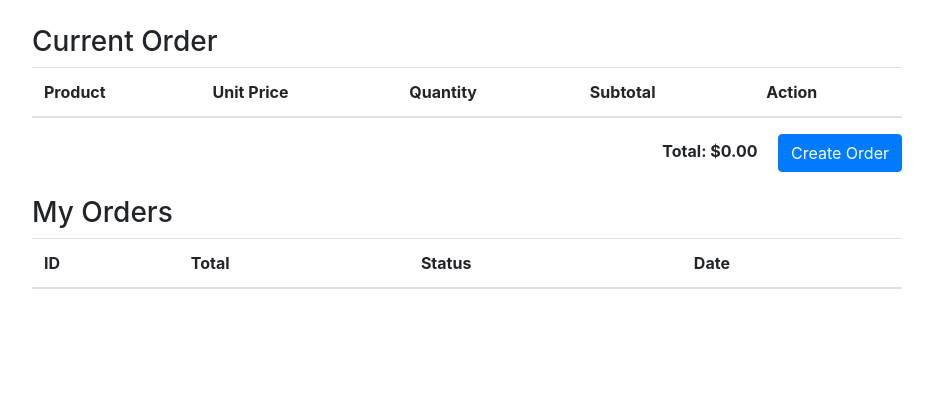
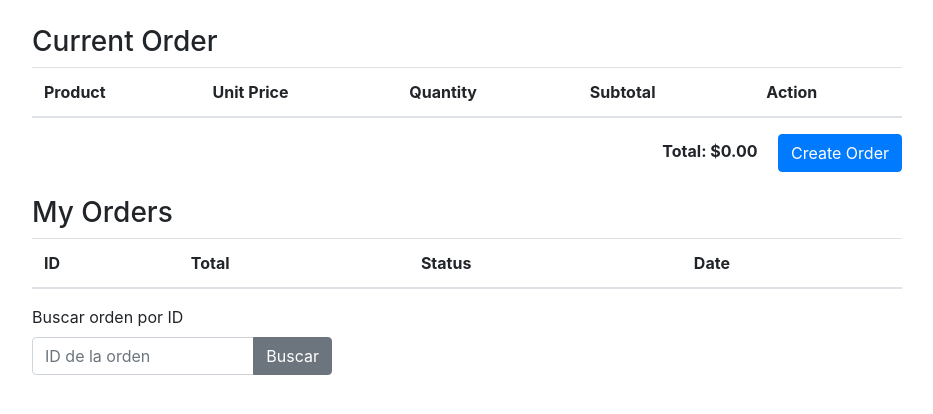
Before and after one commit to isalopeziba/parcial1Computacion, a Flask app: page /orders in a window 1280 px wide. Shown: the part 287-701 px from the top of the page, without its empty margins (173-1106 px from the left). Run offline with Flask 3, Linux system fonts and the light colour scheme; the visitor is signed in with stand-in values (Sample User, id 1); lists and menus that the app fills with data are empty; parts of the project's set-up code (start-up, migrations or seed data) failed here and were passed over; some libraries are stand-ins or nearby versions.

Commit message:
cambios del env y frontend

```diff
--- a/frontend/web/static/scriptOrders.js
+++ b/frontend/web/static/scriptOrders.js
@@ -159,3 +159,42 @@ document.getElementById('add-order-item-form').addEventListener('submit', addOrd
 document.getElementById('create-order-button').addEventListener('click', createOrder);
 loadProducts();
 loadOrders();
+
+
+// para obtener lso items de una orden en especifico
+
+async function searchOrderById() {
+    const orderId = document.getElementById('search-order-id').value.trim();
+    const resultBox = document.getElementById('order-search-result');
+
+    if (!orderId || Number(orderId) < 1) {
+        showMessage('Ingresa un ID de orden válido.', 'warning');
+        return;
+    }
+
+    try {
+        const response = await fetch(`${ORDERS_API}/${orderId}`, { credentials: 'include' });
+        const data = await response.json();
+
+        if (!response.ok) {
+            throw new Error(data.message || 'Orden no encontrada');
+        }
+
+        const itemsText = data.items
+            .map(item => `Producto #${item.product_id} - ${item.product_name} x${item.quantity} ($${Number(item.subtotal).toFixed(2)})`)
+            .join('<br>');
+
+        resultBox.innerHTML = `
+            <strong>Orden #${data.id}</strong> — Total: $${Number(data.total).toFixed(2)} — Estado: ${data.status}<br>
+            ${itemsText}
+        `;
+        resultBox.className = 'mt-2 alert alert-info';
+        resultBox.style.display = 'block';
+    } catch (error) {
+        resultBox.className = 'mt-2 alert alert-danger';
+        resultBox.textContent = error.message;
+        resultBox.style.display = 'block';
+    }
+}
+
+document.getElementById('search-order-button').addEventListener('click', searchOrderById);
--- a/frontend/web/templates/orders.html
+++ b/frontend/web/templates/orders.html
@@ -1,5 +1,6 @@
 <!DOCTYPE html>
 <html lang="en">
+
 <head>
     <meta charset="UTF-8">
     <meta name="viewport" content="width=device-width, initial-scale=1.0">
@@ -10,23 +11,28 @@
             padding-top: 50px;
             padding-bottom: 20px;
         }
+
         .navbar {
             margin-bottom: 20px;
         }
+
         .order-container {
             max-width: 900px;
             margin: 0 auto;
         }
+
         #order-message {
             display: none;
         }
     </style>
 </head>
+
 <body>
 
     <nav class="navbar navbar-expand-md navbar-dark bg-dark fixed-top">
         <a class="navbar-brand" href="/">Store Management</a>
-    <button class="navbar-toggler" type="button" data-toggle="collapse" data-target="#navbarCollapse" aria-controls="navbarCollapse" aria-expanded="false" aria-label="Toggle navigation">
+        <button class="navbar-toggler" type="button" data-toggle="collapse" data-target="#navbarCollapse"
+            aria-controls="navbarCollapse" aria-expanded="false" aria-label="Toggle navigation">
             <span class="navbar-toggler-icon"></span>
         </button>
 
@@ -84,8 +90,21 @@
             </thead>
             <tbody></tbody>
         </table>
+
+
+        <div class="mt-3">
+            <label for="search-order-id">Buscar orden por ID</label>
+            <div class="input-group" style="max-width: 300px;">
+                <input type="number" id="search-order-id" class="form-control" min="1" placeholder="ID de la orden">
+                <div class="input-group-append">
+                    <button type="button" id="search-order-button" class="btn btn-secondary">Buscar</button>
+                </div>
+            </div>
+            <div id="order-search-result" class="mt-2" style="display: none;"></div>
+        </div>
     </div>
 
     <script src="static/scriptOrders.js"></script>
 </body>
+
 </html>
```
Also changed, not shown: microOrders/orders/controllers/order_controller.py (+15 -3 lines), 3 other files. Lines whose indentation alone changed are shown as unchanged.
